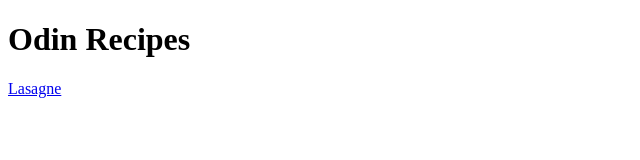
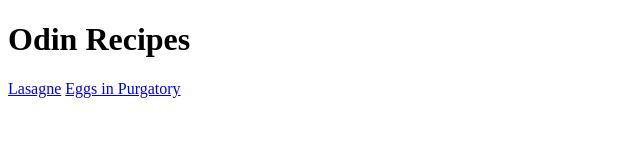
Before and after one commit to l-Freezing-Moon-l/odin-recipes, a plain HTML site: page index.html in a window 1280 px wide. Shown: the whole page, without its empty margins (0-640 px from the left). Drawn offline with Linux system fonts and the light colour scheme.

Commit message:
Add link to eggs in purgatory recipe page

```diff
--- a/index.html
+++ b/index.html
@@ -9,5 +9,6 @@
     <h1>Odin Recipes</h1>
 
     <a href="./recipes/lasagne.html">Lasagne</a>
+    <a href="./recipes/purgatory.html">Eggs in Purgatory</a>
 </body>
 </html>
```
